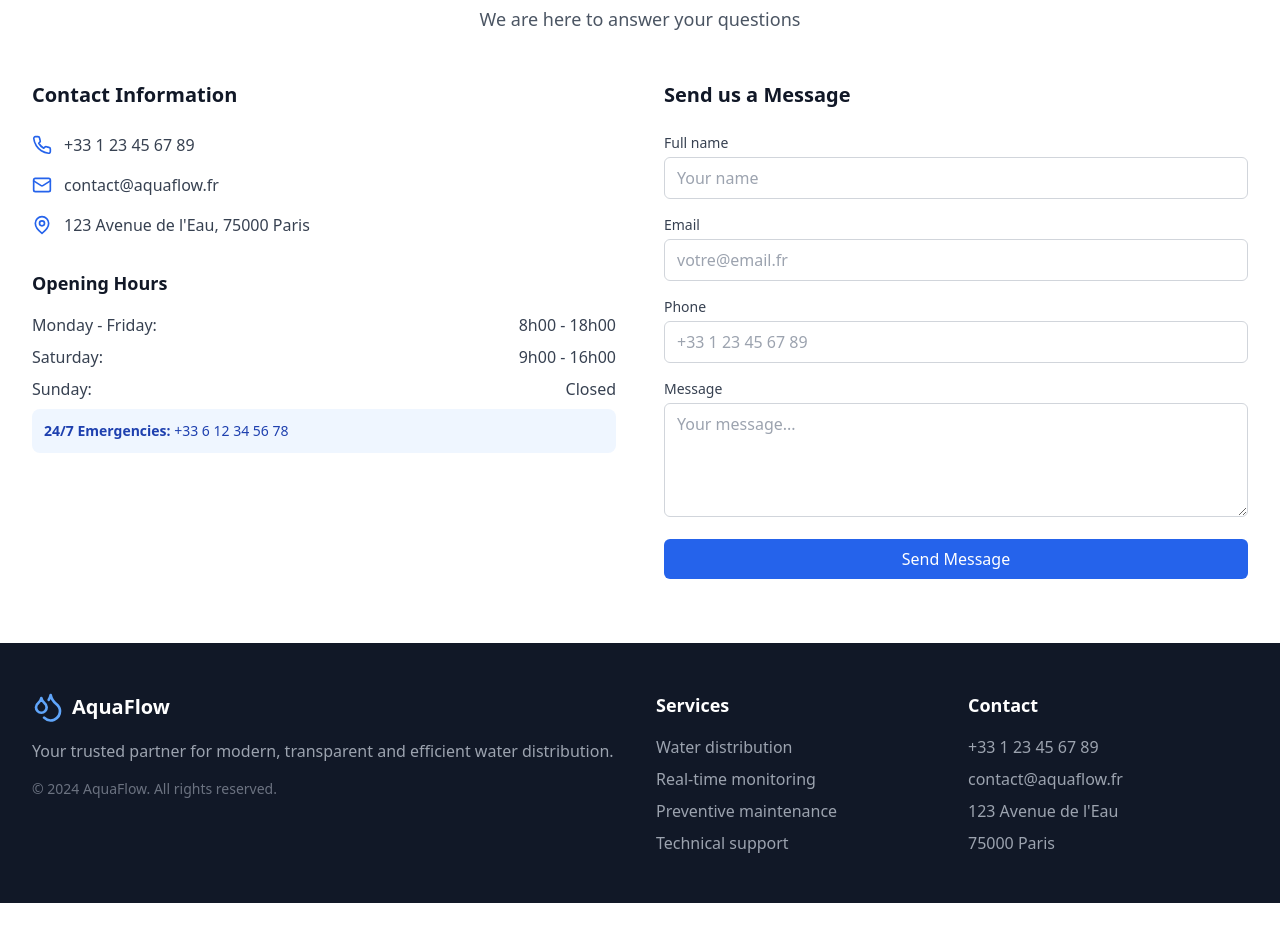
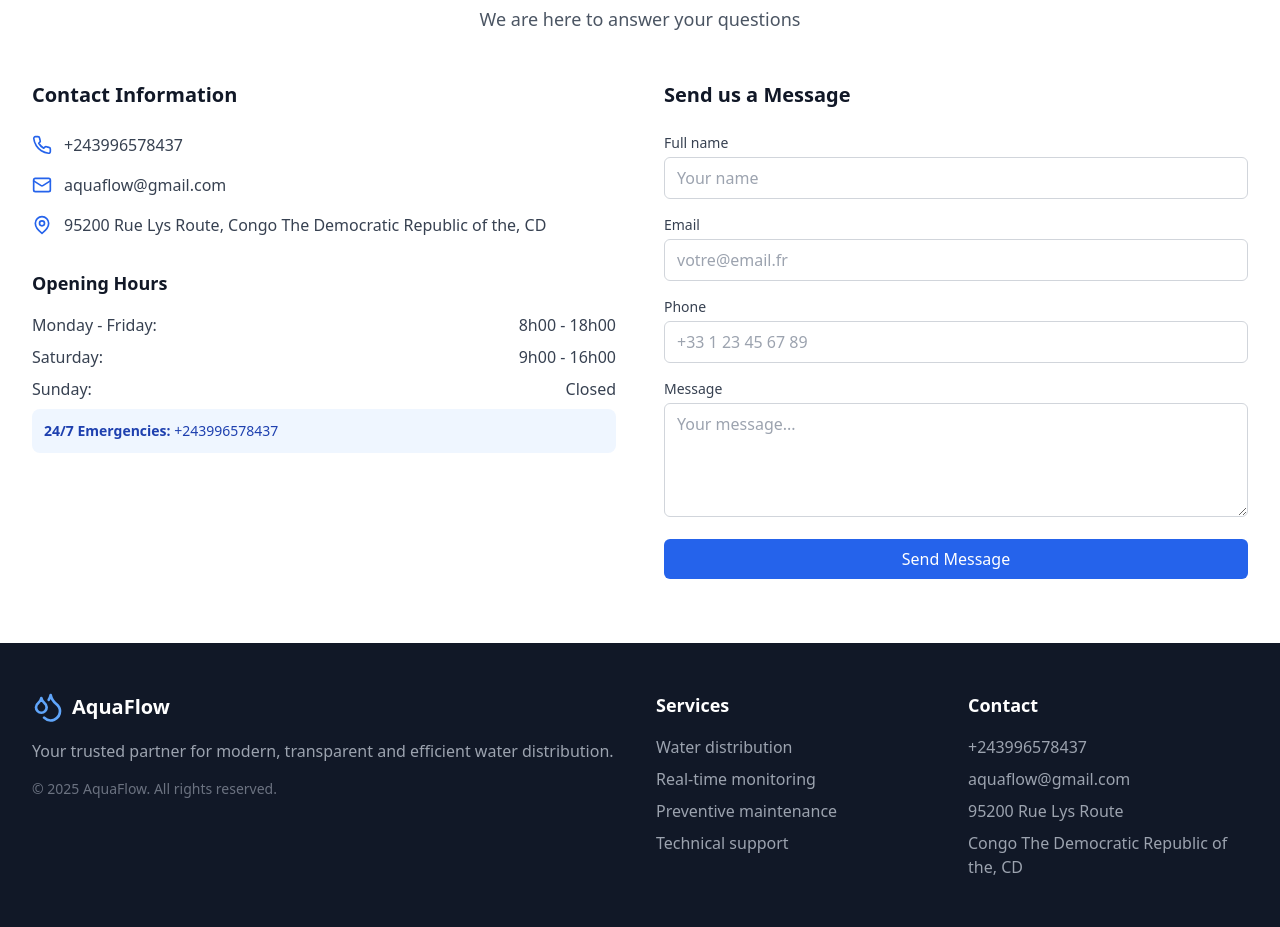
Before and after one commit to MICHELKAJI/aquoflwo, a React (Vite) app: page / in a window 1280 px wide. Shown: the part 1980-2907 px from the top of the page. Before the commit the page ends 2883 px from the top, so only its background shows below. Built offline with nearby package versions, Linux system fonts and the light colour scheme.

Commit message:
add new fixing landing page

```diff
--- a/index.html
+++ b/index.html
@@ -4,7 +4,7 @@
     <meta charset="UTF-8" />
     <link rel="icon" type="image/svg+xml" href="/vite.svg" />
     <meta name="viewport" content="width=device-width, initial-scale=1.0" />
-    <title>Application de Gestion de Distribution d&#39;Eau</title>
+    <title>Aquaflow</title>
   </head>
   <body>
     <div id="root"></div>
--- a/src/App.tsx
+++ b/src/App.tsx
@@ -226,9 +226,7 @@ function App() {
       case 'notifications':
         return (
           <NotificationsCenter
-            notifications={notifications}
             sites={sites}
-            onSendNotification={handleSendNotification}
             onShowDashboard={() => setCurrentPage('dashboard')}
           />
         );
--- a/src/components/public/LandingPage.tsx
+++ b/src/components/public/LandingPage.tsx
@@ -229,15 +229,15 @@ export default function LandingPage({ announcements, sites, onLogin }: LandingPa
               <div className="space-y-4">
                 <div className="flex items-center">
                   <Phone className="h-5 w-5 text-blue-600 mr-3" />
-                  <span className="text-gray-700">+33 1 23 45 67 89</span>
+                  <span className="text-gray-700">+243996578437</span>
                 </div>
                 <div className="flex items-center">
                   <Mail className="h-5 w-5 text-blue-600 mr-3" />
-                  <span className="text-gray-700">contact@aquaflow.fr</span>
+                  <span className="text-gray-700">aquaflow@gmail.com</span>
                 </div>
                 <div className="flex items-center">
                   <MapPin className="h-5 w-5 text-blue-600 mr-3" />
-                  <span className="text-gray-700">123 Avenue de l'Eau, 75000 Paris</span>
+                  <span className="text-gray-700">95200 Rue Lys Route, Congo The Democratic Republic of the, CD</span>
                 </div>
               </div>
 
@@ -258,7 +258,7 @@ export default function LandingPage({ announcements, sites, onLogin }: LandingPa
                   </div>
                   <div className="mt-4 p-3 bg-blue-50 rounded-lg">
                     <p className="text-sm text-blue-800">
-                      <strong>24/7 Emergencies:</strong> +33 6 12 34 56 78
+                      <strong>24/7 Emergencies:</strong> +243996578437
                     </p>
                   </div>
                 </div>
@@ -337,7 +337,7 @@ export default function LandingPage({ announcements, sites, onLogin }: LandingPa
                 Your trusted partner for modern, transparent and efficient water distribution.
               </p>
               <p className="text-sm text-gray-500">
-                © 2024 AquaFlow. All rights reserved.
+                © 2025 AquaFlow. All rights reserved.
               </p>
             </div>
 
@@ -354,10 +354,10 @@ export default function LandingPage({ announcements, sites, onLogin }: LandingPa
             <div>
               <h4 className="text-lg font-semibold mb-4">Contact</h4>
               <ul className="space-y-2 text-gray-400">
-                <li>+33 1 23 45 67 89</li>
-                <li>contact@aquaflow.fr</li>
-                <li>123 Avenue de l'Eau</li>
-                <li>75000 Paris</li>
+                <li>+243996578437</li>
+                <li>aquaflow@gmail.com</li>
+                <li>95200 Rue Lys Route </li>
+                <li>Congo The Democratic Republic of the, CD</li>
               </ul>
             </div>
           </div>
```
